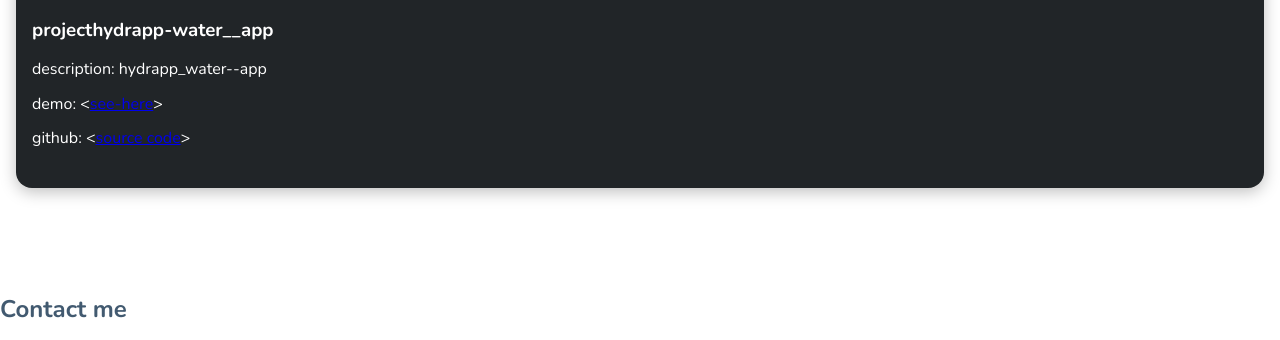
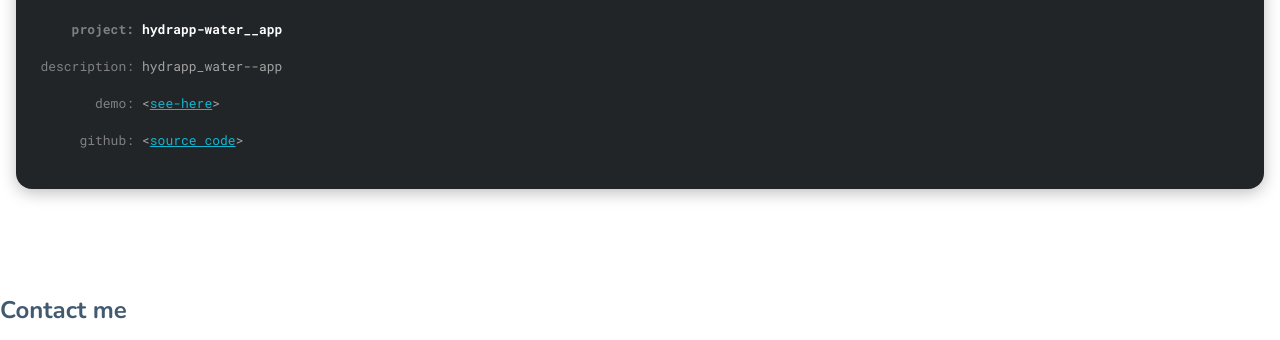
Before and after one commit to madara1319/madara1319.github.io, a website built with webpack: page src/pages/index.html in a window 1280 px wide. Shown: the part 2295-2635 px from the top of the page. Built offline with nearby package versions, Linux system fonts and the light colour scheme.

Commit message:
Some styling added

```diff
--- a/src/pages/index.html
+++ b/src/pages/index.html
@@ -97,25 +97,29 @@
             <span class="project__circle"></span>
           </div>
           <div class="project__content">
-            <img src="../assets/icons/github.svg" alt="">
-            <h3 class="project__title">
-              <span>project</span>hydrapp-water__app
+            <img
+              class="project__content--git"
+              src="../assets/icons/github.svg"
+              alt=""
+            />
+            <h3 class="project__grid project__title">
+              <span class="project__label">project:</span>hydrapp-water__app
             </h3>
-            <p>
-              <span>description:</span>
+            <p class="project__grid">
+              <span class="project__label">description:</span>
               <span>hydrapp_water--app</span>
             </p>
-            <p>
-              <span>demo:</span>
+            <p class="project__grid">
+              <span class="project__label">demo:</span>
               <span
-                >&lt;<a href="#" title="hydrapp_water--app - demo">see-here</a
+                >&lt;<a  class="project__link" href="#" title="hydrapp_water--app - demo">see-here</a
                 >&gt;</span
               >
             </p>
-            <p>
-              <span>github:</span>
+            <p class="project__grid">
+              <span class="project__label">github:</span>
               <span>
-                &lt;<a href="#" title="hydrapp_water--app - code">source code</a
+                &lt;<a class="project__link" href="#" title="hydrapp_water--app - code">source code</a
                 >&gt;</span
               >
             </p>
--- a/src/scss/_variables.scss
+++ b/src/scss/_variables.scss
@@ -7,3 +7,7 @@ $green:#06C847;
 $console:#212528;
 $consoledark:#1E1E1E;
 $consolegray:#464A4D;
+$consolegraylight:#808082;
+$consolegraylighter:#A3A3A3;
+$consolelink:#14B5D0;
+$consolewhite:#FFFFFF;
--- a/src/scss/modules/projects.scss
+++ b/src/scss/modules/projects.scss
@@ -7,9 +7,9 @@
     line-height: 48px;
     text-align: center;
   }
-  &__description{
-    padding:0;
-    margin:0;
+  &__description {
+    padding: 0;
+    margin: 0;
     font-weight: 300;
     font-size: 16px;
     line-height: 32px;
@@ -17,30 +17,54 @@ text-align: center;
   }
 }
 
-.project{
+.project {
   background: $console;
-    box-shadow:0px 4px 16px rgba(0, 0, 0, 0.25);
+  box-shadow: 0px 4px 16px rgba(0, 0, 0, 0.25);
   border-radius: 16px;
   overflow: hidden;
-    &__window{
-        height:40px;
-        background:$consoledark;
+  font-family: roboto mono;
+  font-size: 13px;
+  line-height: 24px;
+  color: $consolegraylighter;
+  &__window {
+    height: 40px;
+    background: $consoledark;
     display: flex;
-        align-items:center;
-        padding:0 0 0 16px;
-
+    align-items: center;
+    padding: 0 0 0 16px;
   }
-    &__content{
-        padding:24px 16px;
-        color:#FFFFFF;
+  &__content {
+    padding: 24px 16px;
+    &--git {
+      color: #fff;
     }
-    &__circle{
-        display:block;
+  }
+  &__grid {
+    display: grid;
+    grid-template-columns: 102px 1fr;
+    column-gap: 8px;
+  }
+  &__label {
+    display: block;
+    text-align: right;
+    color:$consolegraylight;
+    font-style: normal;
+  }
+  &__title {
+    font-style: bold;
+    font-size: 13px;
+    line-height: 24px;
+    color:#fff;
+  }
+  &__link{
+    color:$consolelink;
+  }
+  &__circle {
+    display: block;
     background: $consolegray;
     width: 8px;
     height: 8px;
     border-radius: 50%;
     margin-right: 8px;
-
   }
 }
```
Lines whose indentation alone changed are shown as unchanged.
